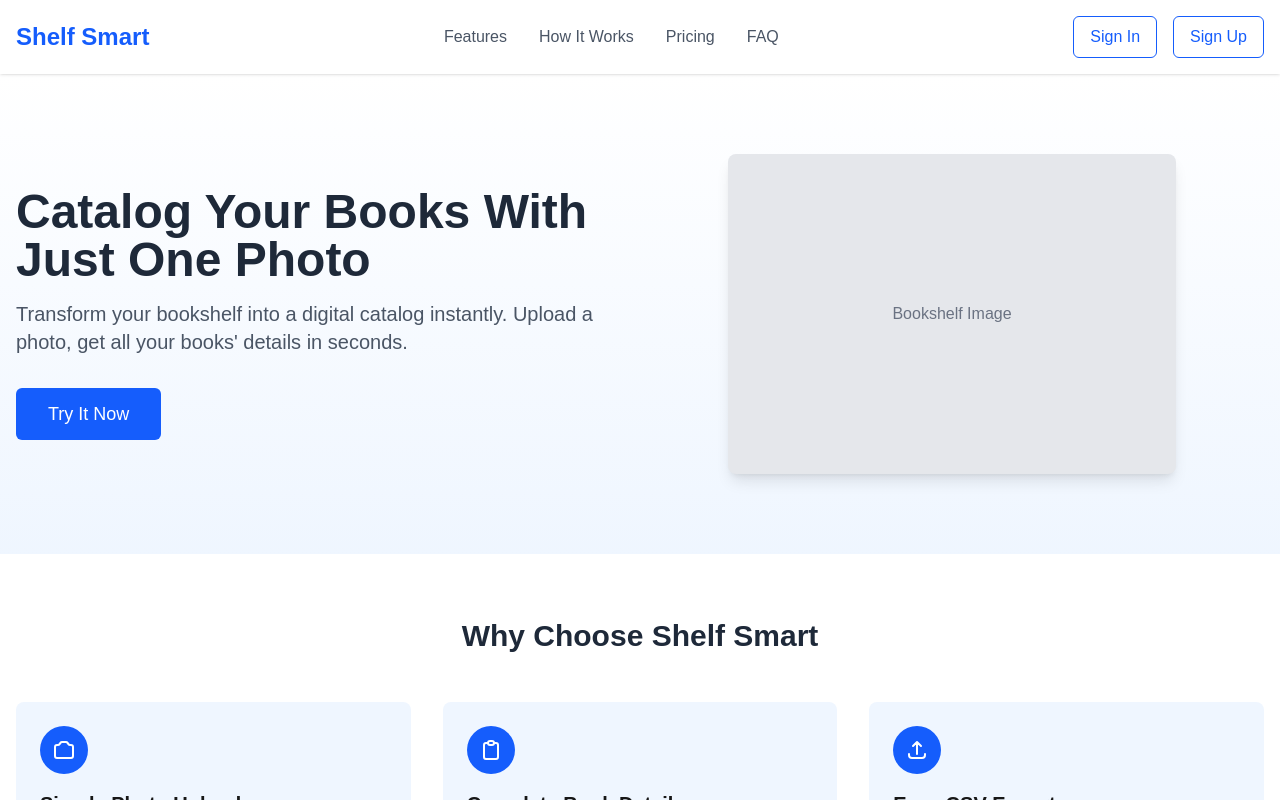
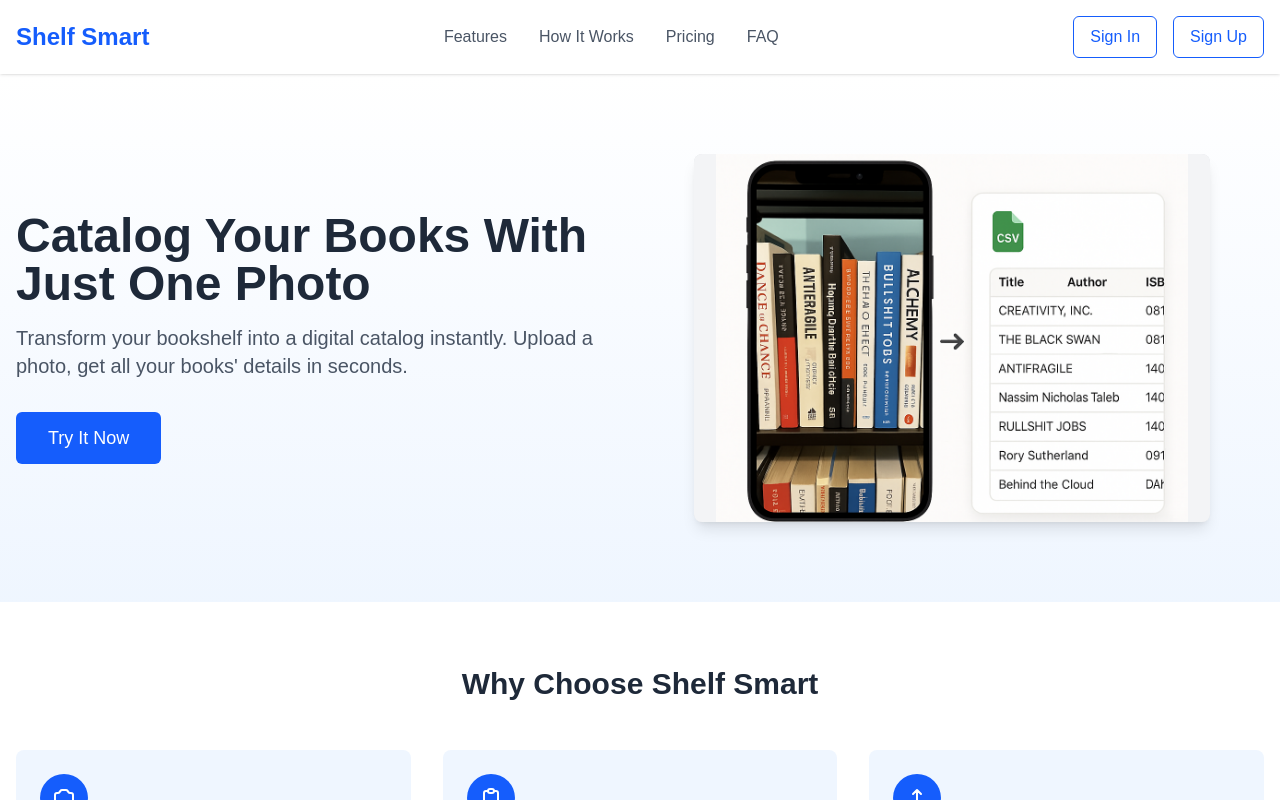
Before and after one commit to albertjoseph0/shelf-smart-modern, a Next.js app in the folder shelf-smart/: page / in a window 1280 px wide. Shown: the top 800 px of the page. Built offline with nearby package versions, Linux system fonts and the light colour scheme; no server answers.

Commit message:
fix lint error, add img to landing page

```diff
--- a/shelf-smart/src/components/ImageUpload.tsx
+++ b/shelf-smart/src/components/ImageUpload.tsx
@@ -24,7 +24,7 @@ export default function ImageUpload({ onBooksAdded }: ImageUploadProps) {
       setLimit(data.limit);
       setCount(data.count);
       if (data.count >= data.limit) {
-        setLimitError("You’ve reached your upload limit. Upgrade your plan to upload more photos.");
+        setLimitError("You've reached your upload limit. Upgrade your plan to upload more photos.");
       } else {
         setLimitError(null);
       }
@@ -121,7 +121,7 @@ export default function ImageUpload({ onBooksAdded }: ImageUploadProps) {
         throw new Error(errorData.error || 'Failed to save books to database');
       }
 
-      const savedBooks = await saveResponse.json();
+      // const savedBooks = await saveResponse.json();
       //console.log(`Successfully saved ${savedBooks.length} books to database`);
 
       // Reset form and notify parent
--- a/shelf-smart/src/components/LandingPage.tsx
+++ b/shelf-smart/src/components/LandingPage.tsx
@@ -92,11 +92,14 @@ export default function LandingPage() {
             </button>
           </div>
           <div className="md:w-1/2 flex justify-center">
-            <div className="relative w-full max-w-md h-80 bg-gray-200 rounded-lg shadow-lg">
-              {/* Placeholder for hero image */}
-              <div className="absolute inset-0 flex items-center justify-center text-gray-500">
-                Bookshelf Image
-              </div>
+            <div className="relative w-full max-w-[32.2rem] h-[23rem] bg-gray-200 rounded-lg shadow-lg">
+              {/* Hero image: Bookshelf to CSV demo */}
+              <img
+                src="/bookshelf-to-csv-demo.png"
+                alt="Bookshelf to CSV demo"
+                className="absolute inset-0 w-full h-full object-contain rounded-lg"
+                style={{ background: '#f3f4f6' }}
+              />
             </div>
           </div>
         </div>
```
Also changed, not shown: shelf-smart/public/bookshelf-to-csv-demo.png (added), 1 other file (tests, documents, lock files or other folders).
